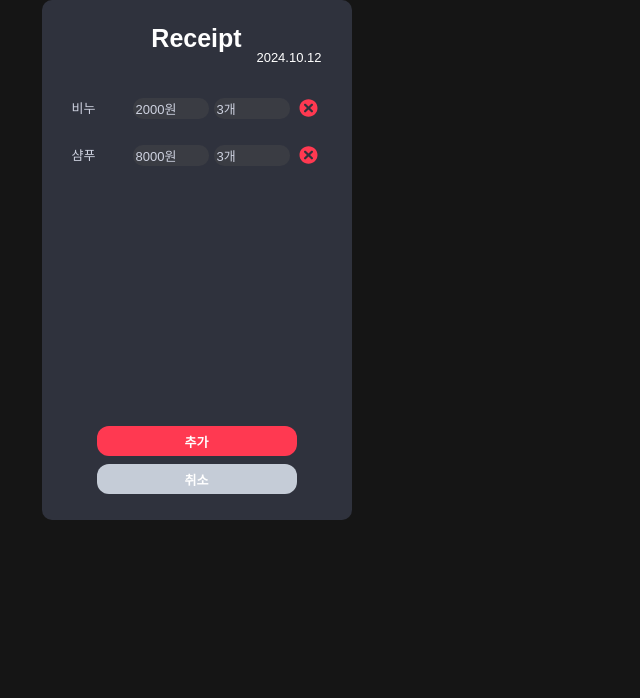
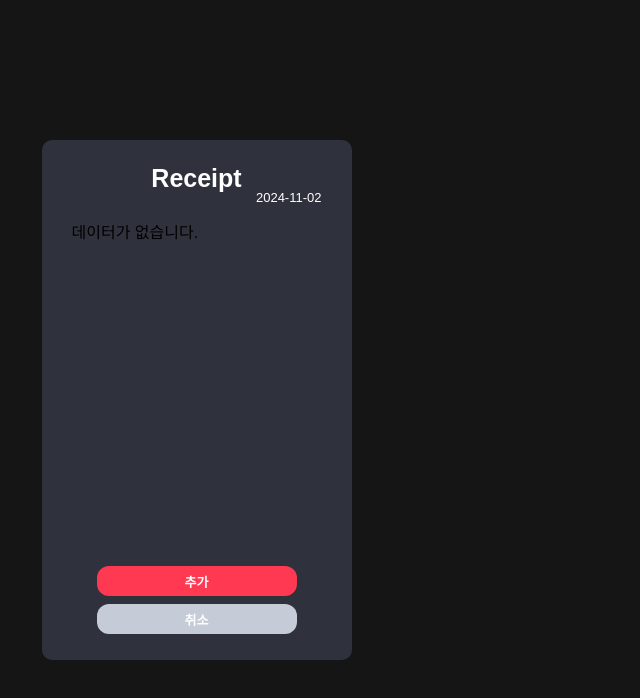
Before and after one commit to Uni-dthon/front, a React (Vite) app: page /receipt in a window 1280 px wide. Shown: the top 698 px of the page, without its empty margins (0-640 px from the left). Built offline with nearby package versions, Linux system fonts and the light colour scheme.

Commit message:
feat: 영수증 인식 이후 값

```diff
--- a/src/Login.jsx
+++ b/src/Login.jsx
@@ -1,4 +1,4 @@
-import {useEffect, useState} from "react";
+import {useState} from "react";
 import styled from "styled-components";
 import {Link, useNavigate} from "react-router-dom";
 import Logo from "./images/logo.svg";
--- a/src/Receipt.jsx
+++ b/src/Receipt.jsx
@@ -1,6 +1,15 @@
-import { useState } from 'react';
+import { useLocation, useNavigate } from 'react-router-dom';
+import { useState, useEffect } from 'react';
 import styled from 'styled-components';
 import ReceiptDelete from './components/ReceiptDelete';
+import axios from "axios";
+
+const Container = styled.div`
+    display: flex;
+    justify-content: center; /* 수평 중앙 정렬 */
+    align-items: center; /* 수직 중앙 정렬 */
+    height: 100vh; /* 전체 화면 높이 */
+`
 
 const Wrapper = styled.div`
     height: 490px;
@@ -61,10 +70,39 @@ const AddButton = styled.button`
 `;
 
 export default function Receipt() {
-    const [items, setItems] = useState([
-        { title: '비누', cost: '2000원', count: '3개' },
-        { title: '샴푸', cost: '8000원', count: '3개' }
-    ]);
+    const location = useLocation();
+    const navigate = useNavigate();
+    const id = localStorage.getItem('user_id');
+    const { data } = location.state || {};
+    const [items, setItems] = useState([]);
+
+    useEffect(() => {
+        console.log(data)
+        if (data) {
+            const filteredItems = data.filter(item => item.productType && item.productType !== "wrong")
+                .map(item => ({
+                    user_id: id,
+                    item_name: item.productType || "",
+                    count: item.count || 0,
+                    price: item.price || 0,
+                    purchase_date: returnStringDate(new Date())
+                }));
+            setItems(filteredItems);
+        }
+    }, [data, id]);
+
+    const AddBtn = () => {
+        axios.post("http://3.38.23.48:8000/items/addall", {
+            items: items
+        })
+        .then((res) => {
+            console.log(res);
+            navigate('/dashboard');
+        })
+        .catch((err) => {
+            console.log("오류 발생:", err.response || err.message);
+        });
+    }
 
     const handleDelete = (index) => {
         setItems(prevItems => prevItems.filter((_, i) => i !== index));
@@ -78,33 +116,42 @@ export default function Receipt() {
         });
     };
 
-    const AddBtn = () => {
-        console.log(items); // 현재 items 배열을 콘솔에 출력
+    const returnStringDate = (date) => {
+        const year = date.getFullYear();
+        const month = String(date.getMonth() + 1).padStart(2, '0');
+        const day = String(date.getDate()).padStart(2, '0');
+        return `${year}-${month}-${day}`;
     };
 
     return (
+    <Container>
         <Wrapper>
             <TextContainer>
                 <TitleText>Receipt</TitleText>
-                <DateText>2024.10.12</DateText>
+                <DateText>{returnStringDate(new Date())}</DateText>
             </TextContainer>
 
             <ItemContainer>
-                {items.map((item, index) => (
+                {items.length > 0 ? (
+                    items.map((item, index) => (
                         <div key={index}>
                             <ReceiptDelete
                                 item={item}
                                 onDelete={() => handleDelete(index)}
-													onChange={(field, value) => handleChange(index, field, value)} // onChange 핸들러 추가
+                                onChange={(field, value) => handleChange(index, field, value)}
                             />
                         </div>
-                ))}
+                    ))
+                ) : (
+                    <p>데이터가 없습니다.</p>
+                )}
             </ItemContainer>
 
             <ButtonContainer>
                 <AddButton onClick={AddBtn}>추가</AddButton>
-                <AddButton disabled={true}>취소</AddButton>
+                <AddButton disabled={items.length === 0}>취소</AddButton>
             </ButtonContainer>
         </Wrapper>
+        </Container>
     );
 }
--- a/src/ReceiptDirect.jsx
+++ b/src/ReceiptDirect.jsx
@@ -3,6 +3,13 @@ import styled from 'styled-components';
 import ReceiptAdd from './components/ReceiptAdd';
 import {useNavigate} from "react-router-dom";
 import axios from "axios";
+
+const Container = styled.div`
+    display: flex;
+    justify-content: center; /* 수평 중앙 정렬 */
+    align-items: center; /* 수직 중앙 정렬 */
+    height: 100vh; /* 전체 화면 높이 */
+`
 
 const Wrapper = styled.div`
     height: 490px;
@@ -126,6 +133,7 @@ export default function ReceiptDirect() {
   }
 
   return (
+    <Container>
     <Wrapper>
       <TextContainer>
         <TitleText>Receipt</TitleText>
@@ -151,5 +159,6 @@ export default function ReceiptDirect() {
         <CancelButton onClick={goback}>취소</CancelButton>
       </ButtonContainer>
     </Wrapper>
+    </Container>
   );
 }
--- a/src/components/ReceiptDelete.jsx
+++ b/src/components/ReceiptDelete.jsx
@@ -41,13 +41,13 @@ const ItemCount = styled.input`
 export default function ReceiptDelete({ item, onDelete, onChange }) {
     return (
         <ReceiptDeleteContainer>
-            <ItemTitle>{item.title}</ItemTitle>
+            <ItemTitle>{item.item_name}</ItemTitle>
             <ItemCost
-                defaultValue={item.cost}
+                defaultValue={item.count}
                 onBlur={(e) => onChange('cost', e.target.value)} // onBlur 이벤트로 값 저장
             />
             <ItemCount
-                defaultValue={item.count}
+                defaultValue={item.price}
                 onBlur={(e) => onChange('count', e.target.value)} // onBlur 이벤트로 값 저장
             />
             <img src={deleteBtn} width={27} height={27} alt="deleteBtn" onClick={onDelete} />
@@ -58,8 +58,8 @@ export default function ReceiptDelete({ item, onDelete, onChange }) {
 // PropTypes 추가
 ReceiptDelete.propTypes = {
     item: PropTypes.shape({
-        title: PropTypes.string.isRequired,
-        cost: PropTypes.string.isRequired,
+        item_name: PropTypes.string.isRequired,
+        price: PropTypes.string.isRequired,
         count: PropTypes.string.isRequired,
     }).isRequired,
     onDelete: PropTypes.func.isRequired,
--- a/src/components/UploadBtn.jsx
+++ b/src/components/UploadBtn.jsx
@@ -39,6 +39,7 @@ export default function UploadBtn({handleClick, isVisible, setIsVisible}) {
       });
 
       console.log("File uploaded:", response.data); // 응답 데이터 출력
+      navigate("/receipt", { state: { data: response.data }});
     } catch (error) {
       console.error("Error uploading file:", error); // 오류 출력
     } finally {
```
Also changed, not shown: 1 other file (tests, documents, lock files or other folders). Lines whose indentation alone changed are shown as unchanged.
